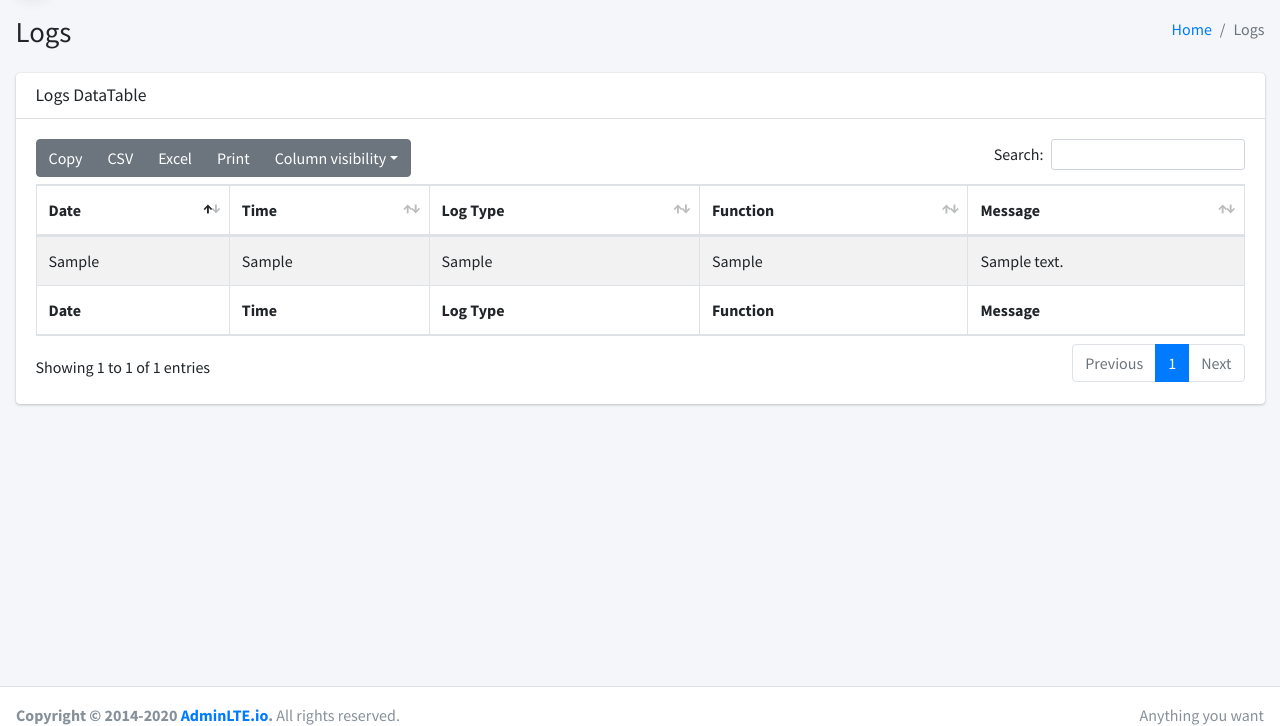
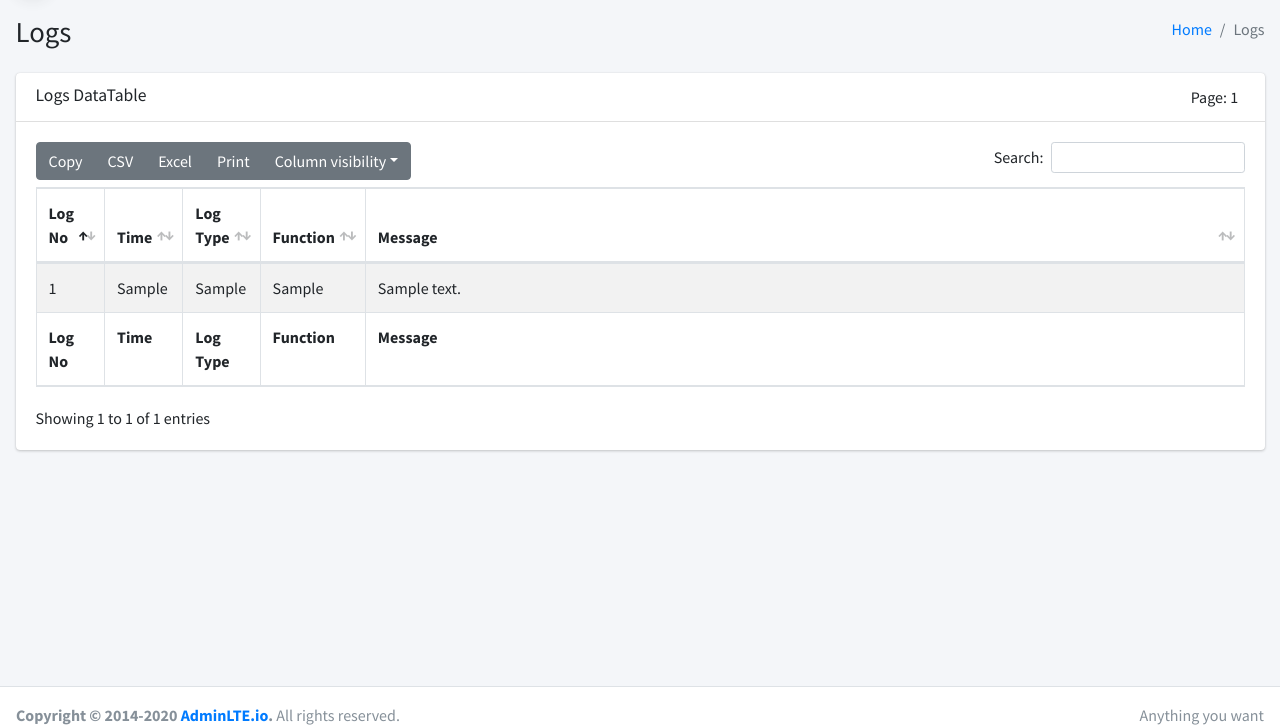
Before and after one commit to mukulmh/django-logger, a Django app: template templates/logger/logs.html in a window 1280 px wide. Shown: the part 57-783 px from the top of the page. Run offline with Django 4.2, Linux system fonts and the light colour scheme; the template is opened without the code that fills it: most values are stand-ins (such as "Sample title", 1, 10 or a date in 2020); some libraries are stand-ins or nearby versions.

Commit message:
pagination and log number added

```diff
--- a/templates/logger/base.html
+++ b/templates/logger/base.html
@@ -91,18 +91,21 @@
 <script>
   $(function () {
     $("#example1").DataTable({
-      "responsive": true, "lengthChange": false, "autoWidth": false,
+      "responsive": true,
+      "lengthChange": false,
+      "autoWidth": false,
       "buttons": ["copy", "csv", "excel", "pdf", "print", "colvis"]
     }).buttons().container().appendTo('#example1_wrapper .col-md-6:eq(0)');
     $('#example2').DataTable({
-      "paging": true,
+      "paging": false,
       "lengthChange": false,
-      "searching": false,
+      "searching": true,
       "ordering": true,
       "info": true,
       "autoWidth": false,
       "responsive": true,
-    });
+      "buttons": ["copy", "csv", "excel", "pdf", "print", "colvis"]
+    }).buttons().container().appendTo('#example2_wrapper .col-md-6:eq(0)');
   });
 </script>
 </body>
--- a/templates/logger/logs.html
+++ b/templates/logger/logs.html
@@ -31,14 +31,34 @@
 
                     <div class="card">
                         <div class="card-header">
-                            <h3 class="card-title">Logs DataTable</h3>
+                            <div style="float: left;">
+                                <h3 class="card-title">Logs DataTable</h3>
+                            </div>
+                            <div style="float: right;">
+                                <div style="float: left;">
+                                    Page: {{logs.number}} &nbsp;
+                                </div>
+                                <div style="float: right;">
+                                    {% if logs.has_previous %}
+                                    <div style="float: left;"><a
+                                            href="{% url 'logs' file=file %}?page={{logs.previous_page_number}}">Previous
+                                            &nbsp;</a></div>
+                                    {% endif %}
+                                    {% if logs.has_next%}
+                                    <div style="float: right;"><a
+                                            href="{% url 'logs' file=file %}?page={{logs.next_page_number}}">&nbsp;
+                                            Next</a></div>
+                                    {% endif %}
+                                </div>
+                            </div>
                         </div>
                         <!-- /.card-header -->
                         <div class="card-body">
-                            <table id="example1" class="table table-bordered table-striped">
+                            <table id="example2" class="table table-bordered table-striped">
                                 <thead>
                                     <tr>
-                                        <th>Date</th>
+                                        <th>Log No</th>
+                                        <!-- <th>Date</th> -->
                                         <th>Time</th>
                                         <th>Log Type</th>
                                         <th>Function</th>
@@ -48,17 +68,19 @@
                                 <tbody>
                                     {% for line in logs%}
                                     <tr>
-                                      <td>{{line.log.split.1}}</td>
-                                      <td>{{line.log.split.2}}</td>
-                                      <td>{{line.log.split.0}}</td>
-                                      <td>{{line.log.split.3}}</td>
-                                      <td>{{line.message}}</td>
+                                        <td>{{line.log_number}}</td>
+                                        <!-- <td>{{line.log.split.1}}</td> -->
+                                        <td>{{line.log.split.2}}</td>
+                                        <td>{{line.log.split.0}}</td>
+                                        <td>{{line.log.split.3}}</td>
+                                        <td style="width: 80%;">{{line.message}}</td>
                                     </tr>
                                     {% endfor %}
                                 </tbody>
                                 <tfoot>
                                     <tr>
-                                        <th>Date</th>
+                                        <th>Log No</th>
+                                        <!-- <th>Date</th> -->
                                         <th>Time</th>
                                         <th>Log Type</th>
                                         <th>Function</th>
```
Also changed, not shown: app_logviewer/views.py (+8 -1 lines), 1 other file.
